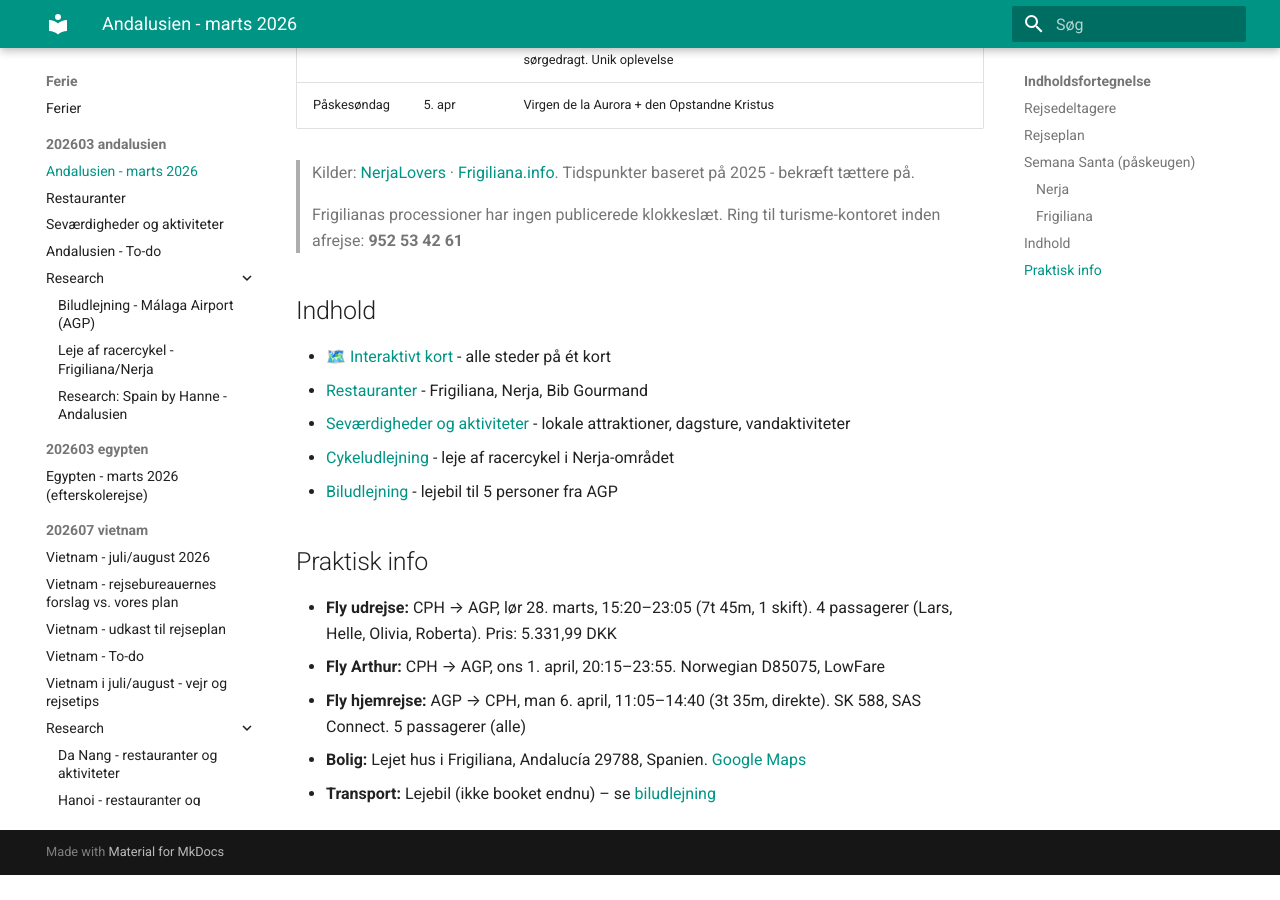
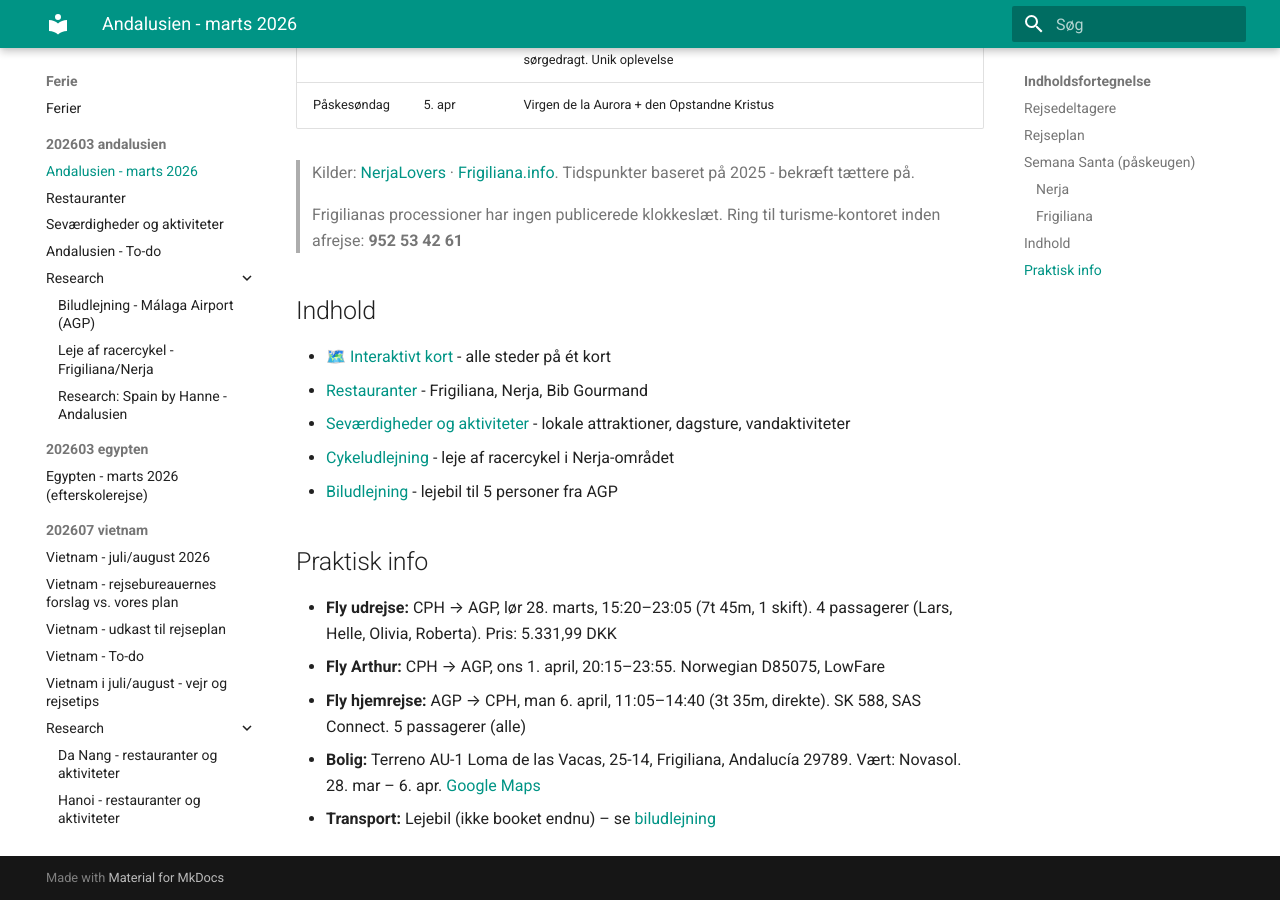
Before and after one commit to larsgam/Ferie, an MkDocs documentation site: the page built from docs/202603-andalusien/index.md, in a window 1280 px wide and 900 px high, scrolled down 2225 px. Built offline with MkDocs 1.6.1 and Material for MkDocs 9.7.7, drawn with Linux system fonts in a browser that asks for light colours; before the commit the page ends 3100 px from its top, so only the background shows below that.

Commit message:
Update house address with confirmed Novasol booking details
Co-Authored-By: Claude Sonnet 4.6 <noreply@anthropic.com>

```diff
--- a/docs/202603-andalusien/index.md
+++ b/docs/202603-andalusien/index.md
@@ -69,5 +69,5 @@
 - **Fly udrejse:** CPH → AGP, lør 28. marts, 15:20–23:05 (7t 45m, 1 skift). 4 passagerer (Lars, Helle, Olivia, Roberta). Pris: 5.331,99 DKK
 - **Fly Arthur:** CPH → AGP, ons 1. april, 20:15–23:55. Norwegian D85075, LowFare
 - **Fly hjemrejse:** AGP → CPH, man 6. april, 11:05–14:40 (3t 35m, direkte). SK 588, SAS Connect. 5 passagerer (alle)
-- **Bolig:** Lejet hus i Frigiliana, Andalucía 29788, Spanien. [Google Maps](https://www.google.com/maps/place/36°47'58.7%22N+3°54'53.3%22W/@36.7996368,-3.9148121,1124m/data=!3m2!1e3!4b1!4m4!3m3!8m2!3d36.7996368!4d-3.9148121?entry=ttu&g_ep=EgoyMDI2MDIxMS4wIKXMDSoASAFQAw%3D%3D)
+- **Bolig:** Terreno AU-1 Loma de las Vacas, 25-14, Frigiliana, Andalucía 29789. Vært: Novasol. 28. mar – 6. apr. [Google Maps](https://www.google.com/maps/place/36°47'58.7%22N+3°54'53.3%22W/@36.7996368,-3.9148121,1124m/data=!3m2!1e3!4b1!4m4!3m3!8m2!3d36.7996368!4d-3.9148121?entry=ttu&g_ep=EgoyMDI2MDIxMS4wIKXMDSoASAFQAw%3D%3D)
 - **Transport:** Lejebil (ikke booket endnu) – se [biludlejning](research/biludlejning.md)
```
